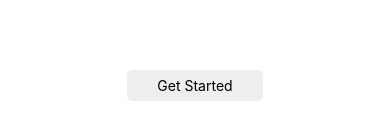
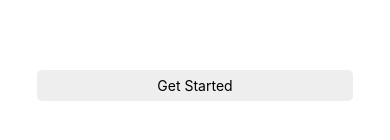
Before and after one commit to HaikalAkif/Geotrack, a React Native app: screen /getstarted in a window 390 px wide. Shown: the part 698-838 px from the top of the page. Built offline with nearby package versions, Linux system fonts and the light colour scheme.

Commit message:
Redesign

```diff
--- a/screens/getstarted.js
+++ b/screens/getstarted.js
@@ -60,14 +60,14 @@ const styles = StyleSheet.create({
       fontWeight: 'bold',
       color: '#000',
       left: 20,
-      top: 400,
+      top: 360,
     },
     desc: {
       position: 'absolute',
       fontSize: 16,
       color: '#000',
       left: 25,
-      top: 450,
+      top: 410,
       marginTop: 10,
     },
     Pressable: {
@@ -75,7 +75,7 @@ const styles = StyleSheet.create({
       bottom: 45,
       backgroundColor: "#eee",
       paddingVertical: 7,
-      paddingHorizontal: 30,
+      paddingHorizontal: 120,
       borderRadius: 5,
       elevation: 10,
     },
```
